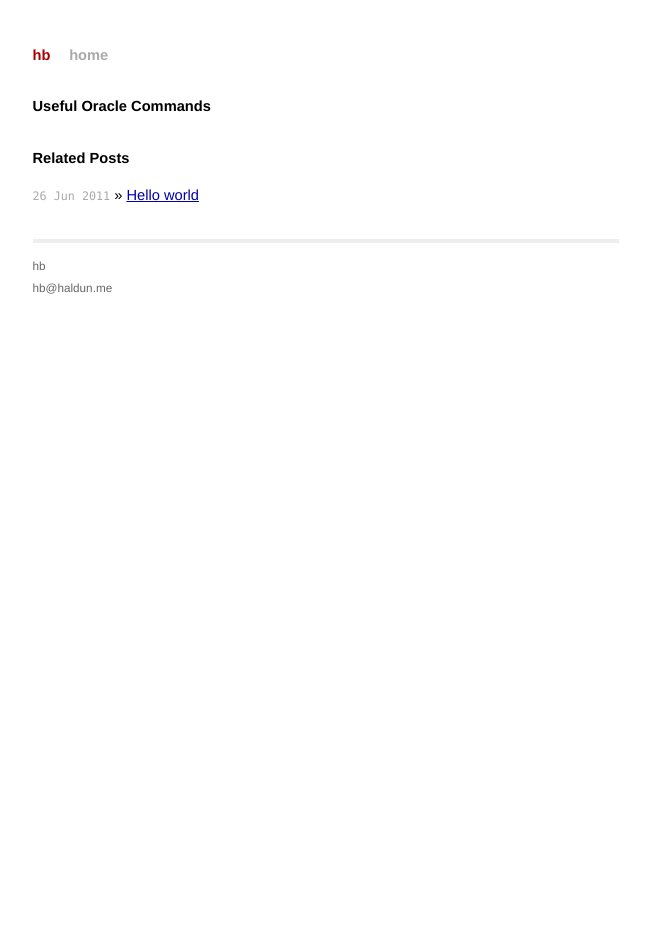
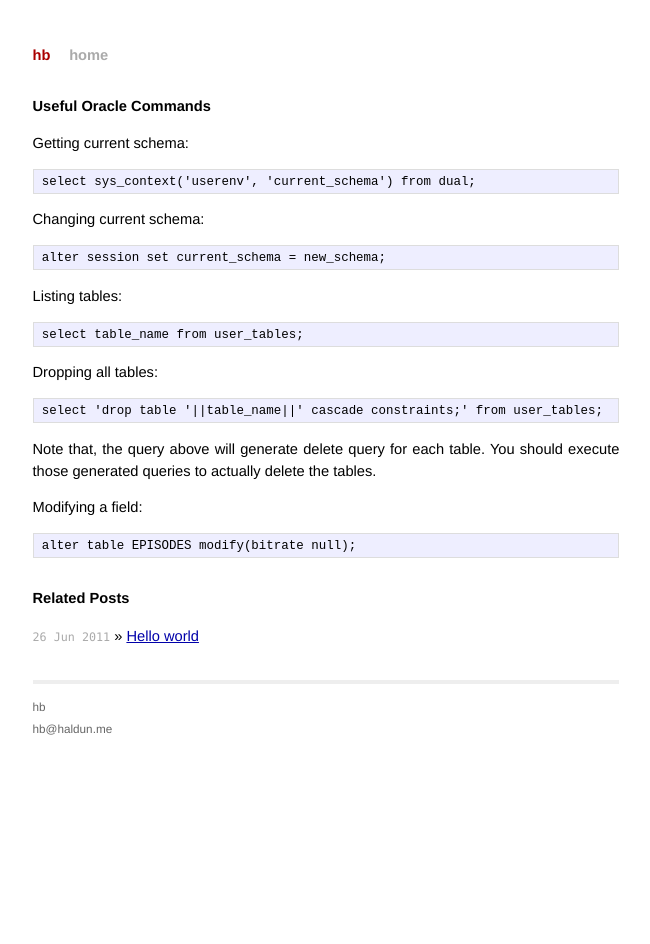
Before and after one commit to haldun/haldun.github.com, a Jekyll site: the page built from _posts/2012-01-28-useful-oracle-commands.md, in a window 1280 px wide. Shown: the whole page, without its empty margins (314-964 px from the left). Built offline with Jekyll 4.4.1, drawn with Linux system fonts in a browser that asks for light colours; Markdown is read by kramdown in place of the engine named in the settings.

Commit message:
Update _posts/2012-01-28-useful-oracle-commands.md

`````diff
--- a/_posts/2012-01-28-useful-oracle-commands.md
+++ b/_posts/2012-01-28-useful-oracle-commands.md
@@ -5,3 +5,35 @@
 
 {{ page.title }}
 ================
+
+Getting current schema:
+
+```
+select sys_context('userenv', 'current_schema') from dual;
+```
+
+Changing current schema:
+
+```
+alter session set current_schema = new_schema;
+```
+
+Listing tables:
+
+```
+select table_name from user_tables;
+````
+
+Dropping all tables:
+
+```
+select 'drop table '||table_name||' cascade constraints;' from user_tables;
+```
+
+Note that, the query above will generate delete query for each table. You should execute those generated queries to actually delete the tables.
+
+Modifying a field:
+
+```
+alter table EPISODES modify(bitrate null);
+```
`````
